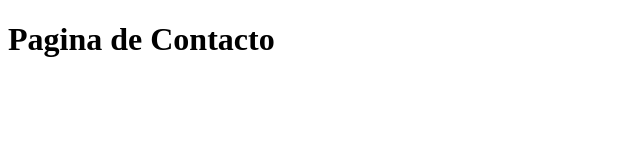
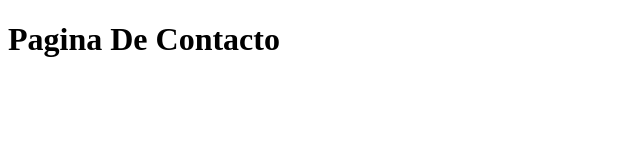
Before and after one commit to rlipac31/sistema-registro, a plain HTML site: page contacto.html in a window 1280 px wide. Shown: the full height of the page, 0-640 px from the left. Drawn offline with Linux system fonts and the light colour scheme.

Commit message:
subiendo pagina de contacto

```diff
--- a/contacto.html
+++ b/contacto.html
@@ -6,6 +6,6 @@
     <title>Document</title>
 </head>
 <body>
-    <h1>Pagina de Contacto</h1>
+    <h1>Pagina De Contacto</h1>
 </body>
 </html>
```
